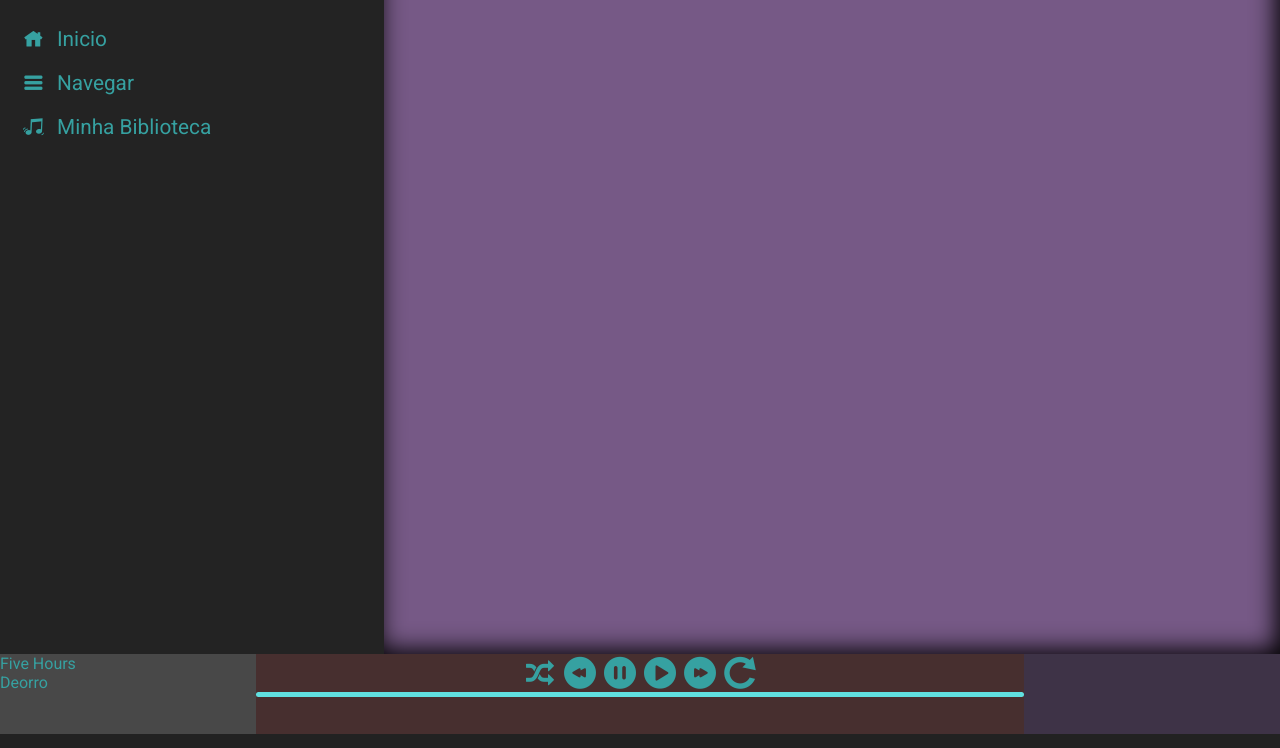
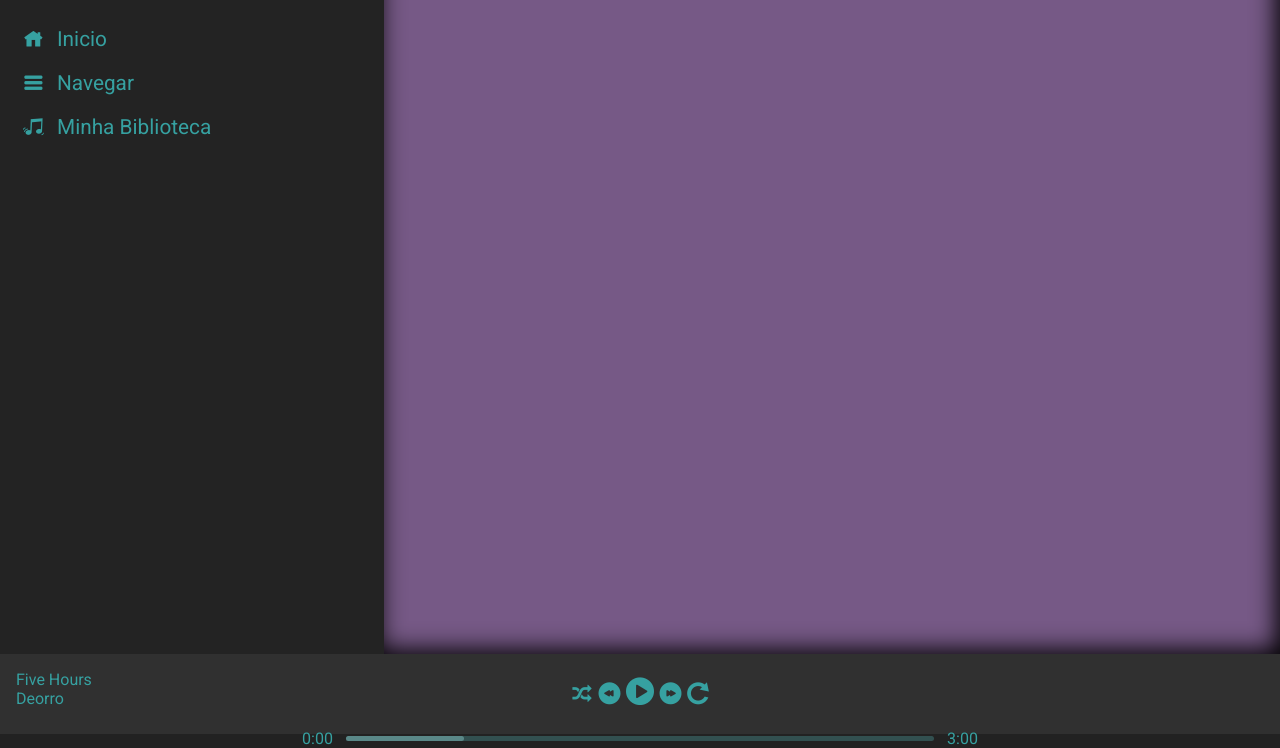
Before and after one commit to leandroaphermes/b2music-spotify, a plain HTML site: page player.html in a window 1280 px wide. Shown: the part 66-814 px from the top of the page. Drawn offline with Linux system fonts and the light colour scheme.

Commit message:
Player con progress bar

```diff
--- a/assets/css/style.css
+++ b/assets/css/style.css
@@ -1,11 +1,13 @@
 :root{
     --box-primary-dark: #232323;
-    --box-secundary-dark: #333333;
+    --box-secundary-dark: #303030;
     --text-primary-white: #86e2e2;
     --text-primary: #36a1a1;
     --text-primary-hover: #60e0e0;
     --btn-primary: #616163;
     --btn-secundary: #e55812;
+    --progress-bar-active: #5a8888;
+    --progress-bar-full: #325050;
 }
 
 *, body {
@@ -26,18 +28,30 @@ body{
 
 a {
     text-decoration: none;
-    font-style: inherit;
+    color: var(--text-primary);
 }
 
 ul, li {
     list-style: none;
 }
 
+.hide{
+    display: none;
+}
+.show{
+    display: block;
+}
 
-.progress-bar {
+.progress {
     width: 100%;
     height: 5px;
-    background-color: var(--text-primary-hover);
+    background-color: var(--progress-bar-full);
+    border-radius: 10px;
+}
+.progress-bar {
+    width: 0%;
+    height: 100%;
+    background-color: var(--progress-bar-active);
     border-radius: 10px;
 }
 
@@ -108,29 +122,39 @@ ul, li {
 .song-details {
     grid-column: 1/2;
     grid-row: 1;
-    background-color: rgba(255, 255, 255, 0.1);
 }
 .song-status {
     grid-column: 2/5;
     grid-row: 1;
-    background-color: rgba(245, 14, 14, 0.1);
 }
 .song-control {
     grid-column: 5/6;
     grid-row: 1;
-    background-color: rgba(156, 49, 243, 0.1);
 }
 
+.song-details {
+    padding: 1rem;
+}
 
 .song-status-controls-btn {
-    font-size: 2rem;
+    font-size: 22px;
     text-align: center;
-
+    padding: 3%;
 }
 
+.song-status-controls-btn .icofont-pause, .icofont-play-alt-1 {
+    font-size: 28px;
+}
 
-
-
+.song-status-controls-progress-bar{
+    margin: 0 6%;
+    display: flex;
+}
+.song-status-controls-progress-bar .progress{
+    margin-top: 1%;
+    margin-left: 2%;
+    margin-right: 2%;
+}
 
 
 
--- a/player.html
+++ b/player.html
@@ -50,8 +50,8 @@
     <div class="player-container">
 
         <div class="song-details">
-            <div class="song-details-title">Five Hours</div>
-            <div class="song-details-author">Deorro</div>
+            <div class="song-details-title"><a href="#">Five Hours</a></div>
+            <div class="song-details-author"><a href="#">Deorro</a></div>
         </div>
         <div class="song-status">
             <div class="song-status-controls">
@@ -62,7 +62,7 @@
 
                     <i class="icofont-rewind"></i>
 
-                    <i class="icofont-pause"></i>
+                    <i class="icofont-pause hide"></i>
                     <i class="icofont-play-alt-1"></i>
 
                     <i class="icofont-forward"></i>
@@ -71,7 +71,11 @@
 
                 </div>
                 <div class="song-status-controls-progress-bar">
-                    <div class="progress-bar"></div>
+                    <span>0:00</span>
+                    <div class="progress">
+                        <div class="progress-bar" style="width: 20%;"></div>
+                    </div>
+                    <span>3:00</span>
                 </div>
 
             </div>
```
